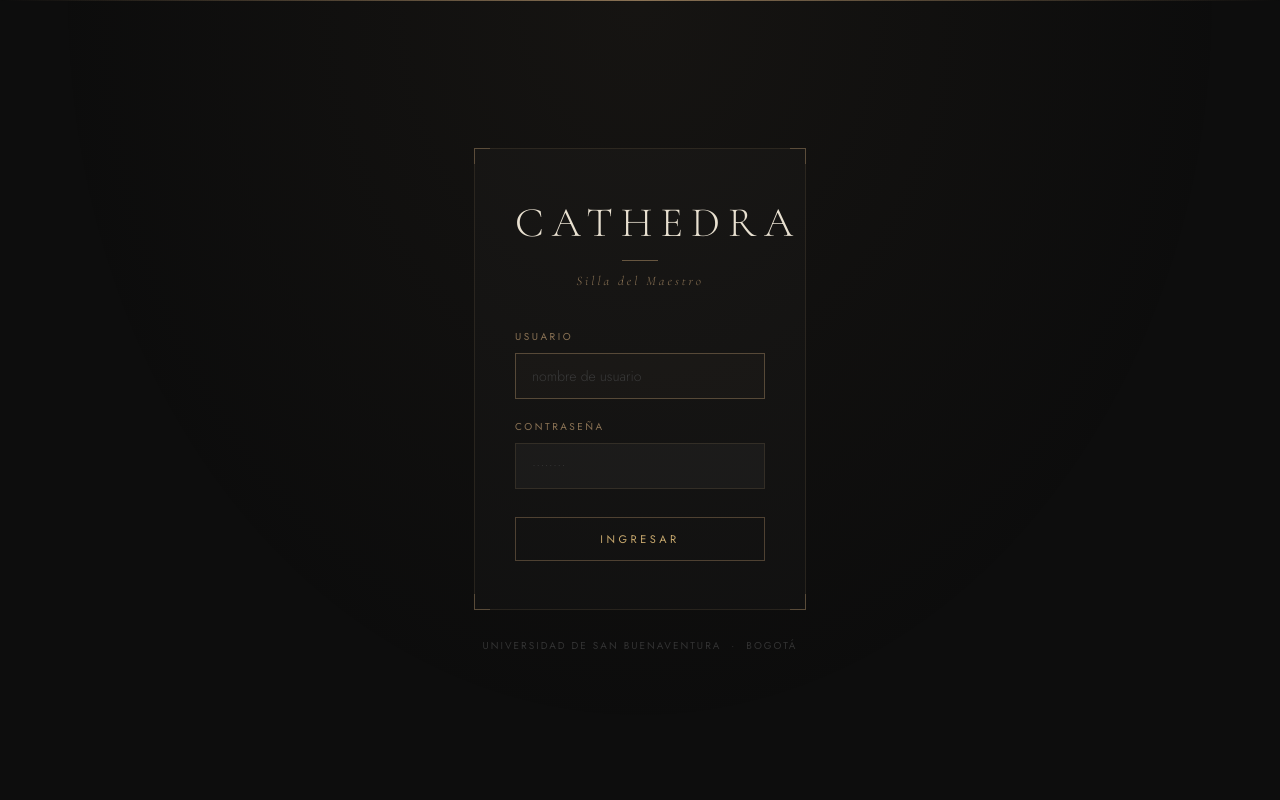
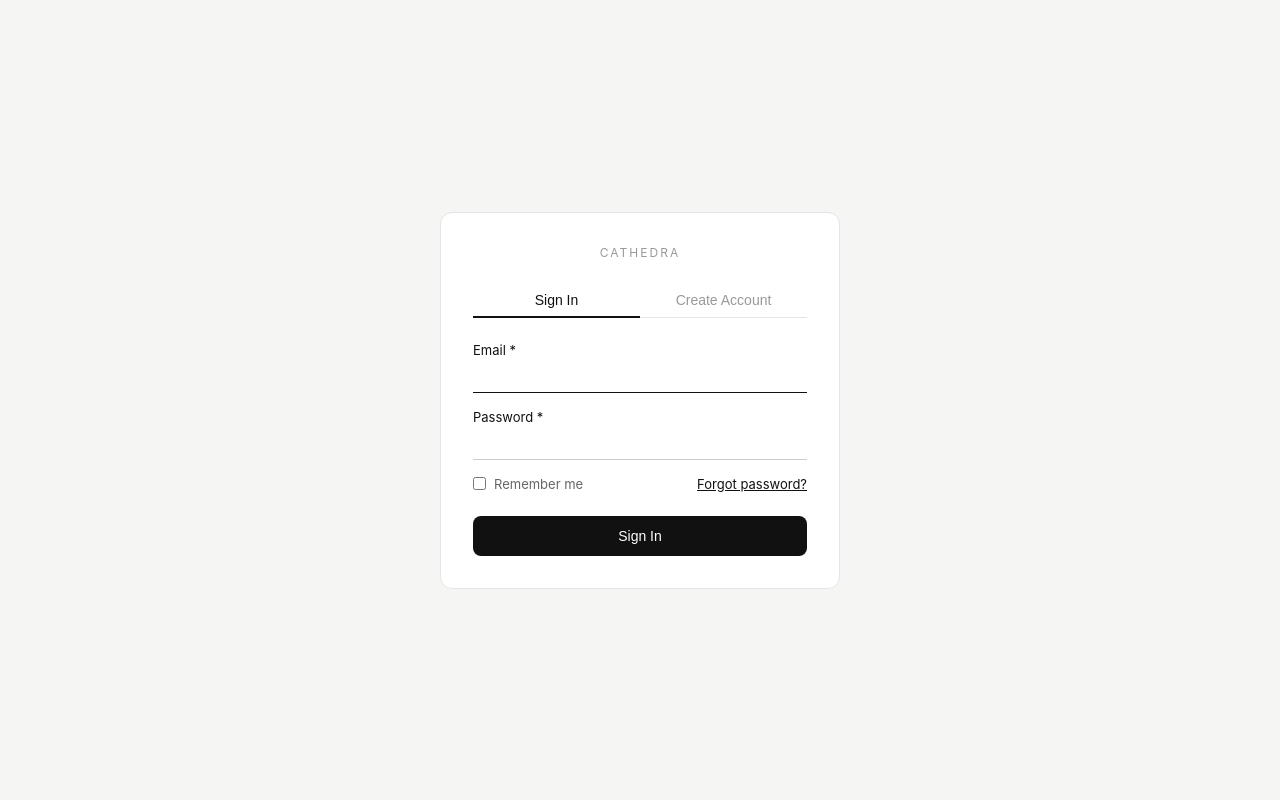
Before and after one commit to davidmalaver98/cathedra, a Django app: page /login/ in a window 1280 px wide. Run offline with Django 5.2, Linux system fonts and the light colour scheme.

Commit message:
login actualizado

```diff
--- a/cathedra_back/cathedra_/usuarios/templates/login.html
+++ b/cathedra_back/cathedra_/usuarios/templates/login.html
@@ -4,195 +4,210 @@
   <meta charset="UTF-8">
   <meta name="viewport" content="width=device-width, initial-scale=1.0">
   <title>Cathedra — Ingresar</title>
-  <link href="https://fonts.googleapis.com/css2?family=Cormorant+Garamond:ital,wght@0,300;0,400;0,600;1,300&family=Jost:wght@300;400;500&display=swap" rel="stylesheet">
   <style>
     *, *::before, *::after { margin: 0; padding: 0; box-sizing: border-box; }
 
     body {
-      background: #0d0d0d;
-      font-family: 'Jost', sans-serif;
+      font-family: -apple-system, BlinkMacSystemFont, 'Segoe UI', sans-serif;
+      background: #f5f5f3;
       min-height: 100vh;
       display: flex;
       align-items: center;
       justify-content: center;
-      overflow: hidden;
-    }
-
-    body::before {
-      content: '';
-      position: fixed;
-      inset: 0;
-      background: radial-gradient(ellipse at 50% 0%, rgba(139,115,85,0.07) 0%, transparent 65%);
-      pointer-events: none;
-    }
-
-    .top-line {
-      position: fixed;
-      top: 0; left: 0; right: 0;
-      height: 1px;
-      background: linear-gradient(90deg, transparent, #8b7355, transparent);
-    }
-
-    .container {
-      width: 100%;
-      max-width: 380px;
       padding: 24px;
-      position: relative;
-      animation: fadeUp 0.8s ease both;
-    }
-
-    @keyframes fadeUp {
-      from { opacity: 0; transform: translateY(20px); }
-      to   { opacity: 1; transform: translateY(0); }
     }
 
     .card {
-      background: rgba(255,255,255,0.02);
-      border: 1px solid rgba(139,115,85,0.18);
-      padding: 48px 40px;
-      position: relative;
+      background: #fff;
+      border: 1px solid #e5e5e5;
+      border-radius: 12px;
+      padding: 32px;
+      width: 100%;
+      max-width: 400px;
     }
 
-    .corner { position: absolute; width: 16px; height: 16px; opacity: 0.5; }
-    .corner.tl { top: -1px; left: -1px; border-top: 1px solid #8b7355; border-left: 1px solid #8b7355; }
-    .corner.tr { top: -1px; right: -1px; border-top: 1px solid #8b7355; border-right: 1px solid #8b7355; }
-    .corner.bl { bottom: -1px; left: -1px; border-bottom: 1px solid #8b7355; border-left: 1px solid #8b7355; }
-    .corner.br { bottom: -1px; right: -1px; border-bottom: 1px solid #8b7355; border-right: 1px solid #8b7355; }
-
-    .logo { text-align: center; margin-bottom: 40px; }
-
-    .logo-title {
-      font-family: 'Cormorant Garamond', serif;
-      font-size: 42px;
-      font-weight: 300;
-      color: #e8e0d0;
-      letter-spacing: 8px;
+    .brand {
+      text-align: center;
+      font-size: 12px;
+      letter-spacing: 2px;
       text-transform: uppercase;
+      color: #999;
+      margin-bottom: 24px;
     }
 
-    .logo-divider {
-      width: 36px;
-      height: 1px;
-      background: #8b7355;
-      margin: 12px auto;
-      opacity: 0.7;
+    .tabs {
+      display: flex;
+      border-bottom: 1px solid #e5e5e5;
+      margin-bottom: 24px;
     }
 
-    .logo-subtitle {
-      font-family: 'Cormorant Garamond', serif;
-      font-style: italic;
-      font-size: 13px;
-      color: #8b7355;
-      letter-spacing: 3px;
+    .tab {
+      flex: 1;
+      background: none;
+      border: none;
+      border-bottom: 2px solid transparent;
+      padding: 8px 0;
+      font-size: 14px;
+      color: #999;
+      cursor: pointer;
+      margin-bottom: -1px;
+      transition: all 0.2s;
     }
 
-    .field-group { margin-bottom: 20px; }
-
-    .field-label {
-      display: block;
-      font-size: 10px;
-      letter-spacing: 2.5px;
-      text-transform: uppercase;
-      color: #8b7355;
-      margin-bottom: 9px;
-      font-weight: 400;
+    .tab.active {
+      color: #111;
+      font-weight: 500;
+      border-bottom-color: #111;
     }
 
-    .field-input {
-      width: 100%;
-      background: rgba(255,255,255,0.03);
-      border: 1px solid rgba(139,115,85,0.22);
-      color: #c8bfaf;
-      padding: 12px 16px;
-      font-family: 'Jost', sans-serif;
-      font-size: 14px;
-      font-weight: 300;
-      outline: none;
-      transition: border-color 0.3s, background 0.3s;
-      border-radius: 0;
-      -webkit-appearance: none;
+    .form-section { display: none; }
+    .form-section.active { display: block; }
+
+    .field {
+      margin-bottom: 16px;
     }
 
-    .field-input::placeholder { color: #3a3a3a; }
-    .field-input:focus {
-      border-color: rgba(139,115,85,0.55);
-      background: rgba(139,115,85,0.04);
+    .field label {
+      display: block;
+      font-size: 13px;
+      color: #111;
+      margin-bottom: 6px;
     }
 
+    .field input {
+      width: 100%;
+      border: none;
+      border-bottom: 1px solid #ccc;
+      border-radius: 0;
+      padding: 6px 0;
+      font-size: 14px;
+      background: transparent;
+      outline: none;
+      transition: border-color 0.2s;
+      color: #111;
+    }
+
+    .field input:focus { border-bottom-color: #111; }
+
     .error-msg {
-      background: rgba(180,60,40,0.1);
-      border: 1px solid rgba(180,60,40,0.3);
-      color: #c97060;
-      font-size: 12px;
-      font-weight: 300;
-      letter-spacing: 0.5px;
+      background: #fef2f2;
+      border: 1px solid #fecaca;
+      color: #dc2626;
+      font-size: 13px;
       padding: 10px 14px;
-      margin-bottom: 20px;
+      border-radius: 8px;
+      margin-bottom: 16px;
       text-align: center;
     }
 
-    .submit-btn {
-      width: 100%;
-      background: transparent;
-      border: 1px solid rgba(139,115,85,0.5);
-      color: #c8a96e;
-      padding: 13px;
-      font-family: 'Jost', sans-serif;
-      font-size: 11px;
-      letter-spacing: 3.5px;
-      text-transform: uppercase;
-      cursor: pointer;
-      margin-top: 8px;
-      transition: all 0.3s;
-      border-radius: 0;
+    .row {
+      display: flex;
+      justify-content: space-between;
+      align-items: center;
+      margin-bottom: 24px;
     }
 
-    .submit-btn:hover {
-      background: rgba(139,115,85,0.1);
-      border-color: rgba(139,115,85,0.8);
-      color: #dfc080;
+    .remember {
+      display: flex;
+      align-items: center;
+      gap: 8px;
+      font-size: 13px;
+      color: #666;
+      cursor: pointer;
     }
 
-    .footer-text {
-      text-align: center;
-      margin-top: 28px;
-      font-size: 10px;
-      letter-spacing: 2px;
-      text-transform: uppercase;
-      color: #333;
+    .forgot {
+      font-size: 13px;
+      color: #111;
+      text-decoration: underline;
     }
+
+    .btn {
+      width: 100%;
+      background: #111;
+      color: #fff;
+      border: none;
+      border-radius: 8px;
+      padding: 12px;
+      font-size: 14px;
+      font-weight: 500;
+      cursor: pointer;
+      transition: background 0.2s;
+    }
+
+    .btn:hover { background: #333; }
   </style>
 </head>
 <body>
-  <div class="top-line"></div>
-  <div class="container">
-    <div class="card">
-      <div class="corner tl"></div>
-      <div class="corner tr"></div>
-      <div class="corner bl"></div>
-      <div class="corner br"></div>
-      <div class="logo">
-        <div class="logo-title">Cathedra</div>
-        <div class="logo-divider"></div>
-        <div class="logo-subtitle">Silla del Maestro</div>
-      </div>
+  <div class="card">
+    <div class="brand">Cathedra</div>
+
+    <div class="tabs">
+      <button class="tab active" onclick="switchTab('login', this)">Sign In</button>
+      <button class="tab" onclick="switchTab('register', this)">Create Account</button>
+    </div>
+
+    <!-- LOGIN -->
+    <div class="form-section active" id="tab-login">
       {% if error %}
         <div class="error-msg">{{ error }}</div>
       {% endif %}
       <form method="post">
         {% csrf_token %}
-        <div class="field-group">
-          <label class="field-label" for="username">Usuario</label>
-          <input class="field-input" type="text" id="username" name="username" placeholder="nombre de usuario" required autofocus>
+        <div class="field">
+          <label>Email *</label>
+          <input type="text" name="username" required autofocus>
         </div>
-        <div class="field-group">
-          <label class="field-label" for="password">Contraseña</label>
-          <input class="field-input" type="password" id="password" name="password" placeholder="••••••••" required>
+        <div class="field">
+          <label>Password *</label>
+          <input type="password" name="password" required>
         </div>
-        <button class="submit-btn" type="submit">Ingresar</button>
+        <div class="row">
+          <label class="remember">
+            <input type="checkbox"> Remember me
+          </label>
+          <a href="#" class="forgot">Forgot password?</a>
+        </div>
+        <button class="btn" type="submit">Sign In</button>
       </form>
     </div>
-    <div class="footer-text">Universidad de San Buenaventura &nbsp;·&nbsp; Bogotá</div>
+
+    <!-- REGISTER -->
+    <div class="form-section" id="tab-register">
+      <form method="post" action="{% url 'registro' %}">
+        {% csrf_token %}
+        <div class="field">
+          <label>Name *</label>
+          <input type="text" name="first_name" required>
+        </div>
+        <div class="field">
+          <label>Email *</label>
+          <input type="email" name="email" required>
+        </div>
+        <div class="field">
+          <label>Username *</label>
+          <input type="text" name="username" required>
+        </div>
+        <div class="field">
+          <label>Password *</label>
+          <input type="password" name="password1" required>
+        </div>
+        <div class="field">
+          <label>Confirm Password *</label>
+          <input type="password" name="password2" required>
+        </div>
+        <button class="btn" type="submit" style="margin-top:8px;">Create Account</button>
+      </form>
+    </div>
   </div>
+
+  <script>
+    function switchTab(tab, btn) {
+      document.querySelectorAll('.tab').forEach(t => t.classList.remove('active'));
+      document.querySelectorAll('.form-section').forEach(s => s.classList.remove('active'));
+      btn.classList.add('active');
+      document.getElementById('tab-' + tab).classList.add('active');
+    }
+  </script>
 </body>
 </html>
```
